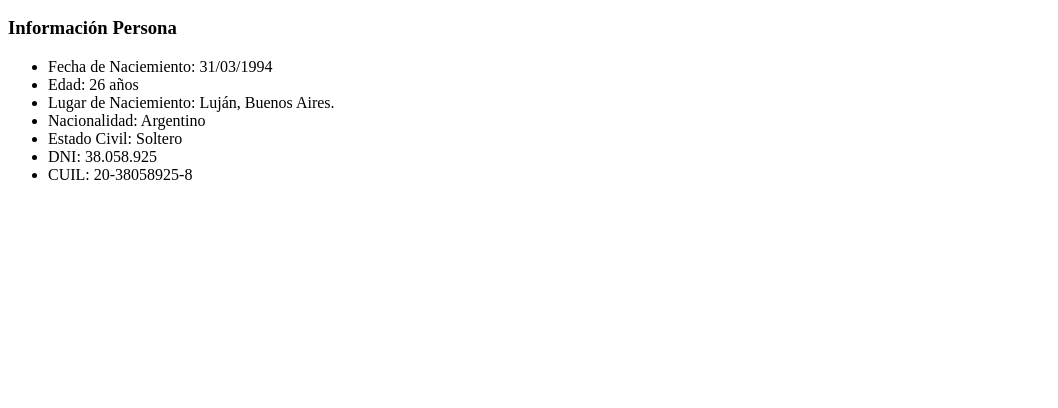
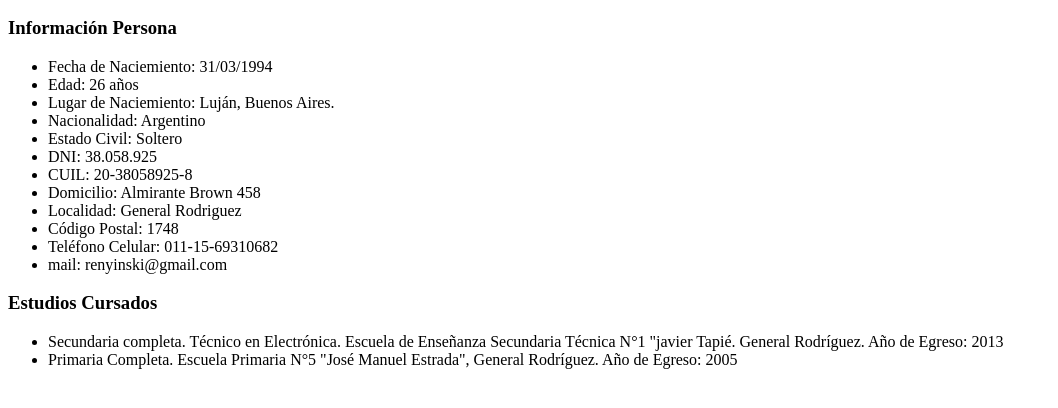
Before and after one commit to ArielRenyinski/curriculum, a plain HTML site: page index.html in a window 1280 px wide. Shown: the part 110-518 px from the top of the page, without its empty margins (0-1058 px from the left). Drawn offline with Linux system fonts and the light colour scheme.

Commit message:
Update index.html

```diff
--- a/index.html
+++ b/index.html
@@ -19,6 +19,19 @@
         <li>Estado Civil: Soltero</li>
         <li>DNI: 38.058.925</li>
         <li>CUIL: 20-38058925-8</li>
+        <li>Domicilio: Almirante Brown 458</li>
+        <li>Localidad: General Rodriguez</li>
+        <li>Código Postal: 1748</li>
+        <li>Teléfono Celular: 011-15-69310682</li>
+        <li>mail: renyinski@gmail.com</li>
     </ul>
+
+    <h3>Estudios Cursados</h3>
+    <ul>
+        <li>Secundaria completa. Técnico en Electrónica. Escuela de Enseñanza Secundaria Técnica N°1 "javier Tapié. General Rodríguez. Año de Egreso: 2013</li>
+        <li>Primaria Completa. Escuela Primaria N°5 "José Manuel Estrada", General Rodríguez. Año de Egreso: 2005</li>
+    </ul>
+
+
 </body>
 </html>
```
